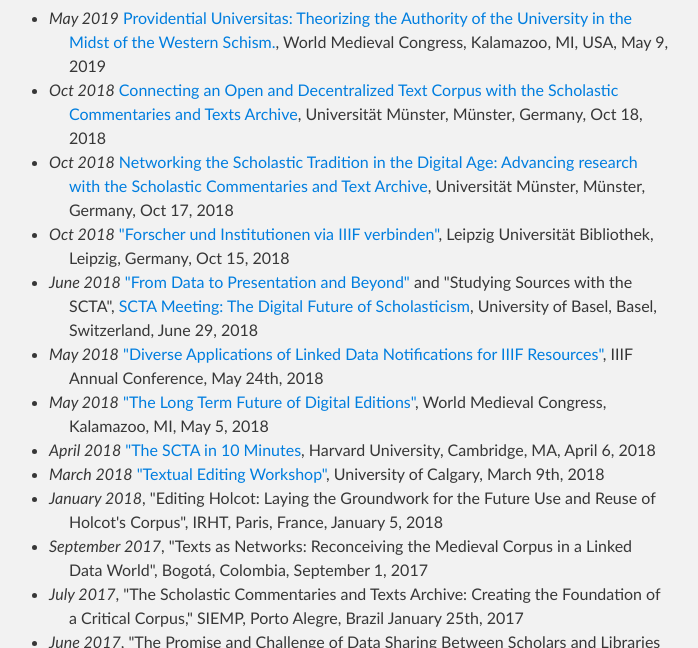
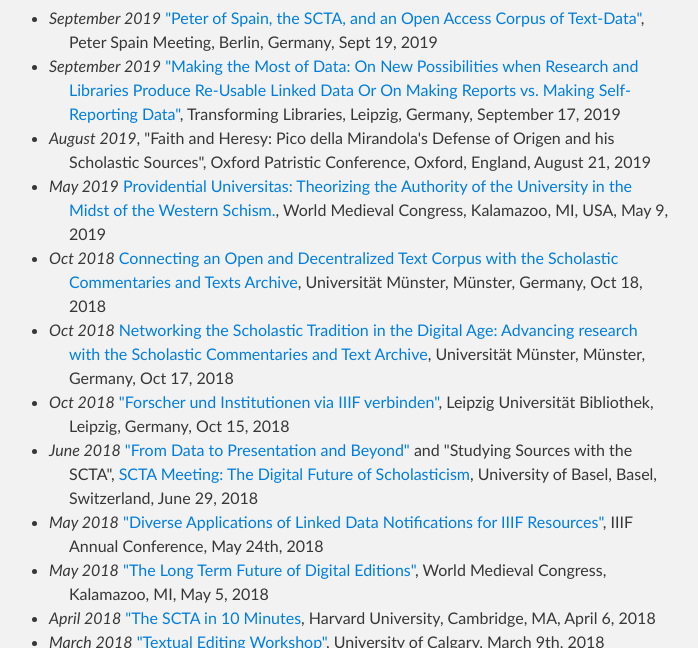
Before and after one commit to jeffreycwitt/jeffreycwitt.github.io, a Jekyll site: the page built from pages/cv.html, in a window 1280 px wide and 900 px high, scrolled down 3699 px, cut to the strip 252-900 px from the top of the window. Shown: the whole strip, without its empty margins (291-989 px from the left). Built offline with Jekyll 4.4.1, drawn with Linux system fonts in a browser that asks for light colours.

Commit message:
cv updated

```diff
--- a/pages/cv.html
+++ b/pages/cv.html
@@ -386,6 +386,17 @@
    <ul>
 
       <h2>Presentations</h2>
+
+      <li class="cv-list"><span class="date">September 2019</span> <a href="http://jeffreycwitt.com/slides/2019-09-19-berlin-petrus-hispanus">"Peter of Spain, the SCTA, and an Open Access Corpus of Text-Data"</a>, Peter Spain Meeting, Berlin, Germany, Sept 19, 2019
+      </li>
+
+      <li class="cv-list"><span class="date">September 2019</span> <a href="http://jeffreycwitt.com/slides/2019-09-17-leipzig-transforming-libraries">"Making the Most of Data: On New Possibilities when Research and Libraries Produce
+            Re-Usable Linked Data Or On Making Reports vs. Making Self-Reporting Data"</a>, Transforming Libraries, Leipzig, Germany, September 17, 2019
+      </li>
+
+      <li class="cv-list"><span class="date">August 2019</span>, "Faith and Heresy: Pico della Mirandola's Defense of Origen and his Scholastic Sources",
+         Oxford Patristic Conference, Oxford, England, August 21, 2019
+      </li>
 
       <li class="cv-list"><span class="date">May 2019</span> <a href="http://jeffreycwitt.com/slides/2019-05-09-kalamazoo-plaoul-universitas">Providential Universitas: Theorizing the Authority of the University in the Midst
             of the Western Schism.</a>, World Medieval Congress, Kalamazoo, MI, USA, May 9, 2019
```
